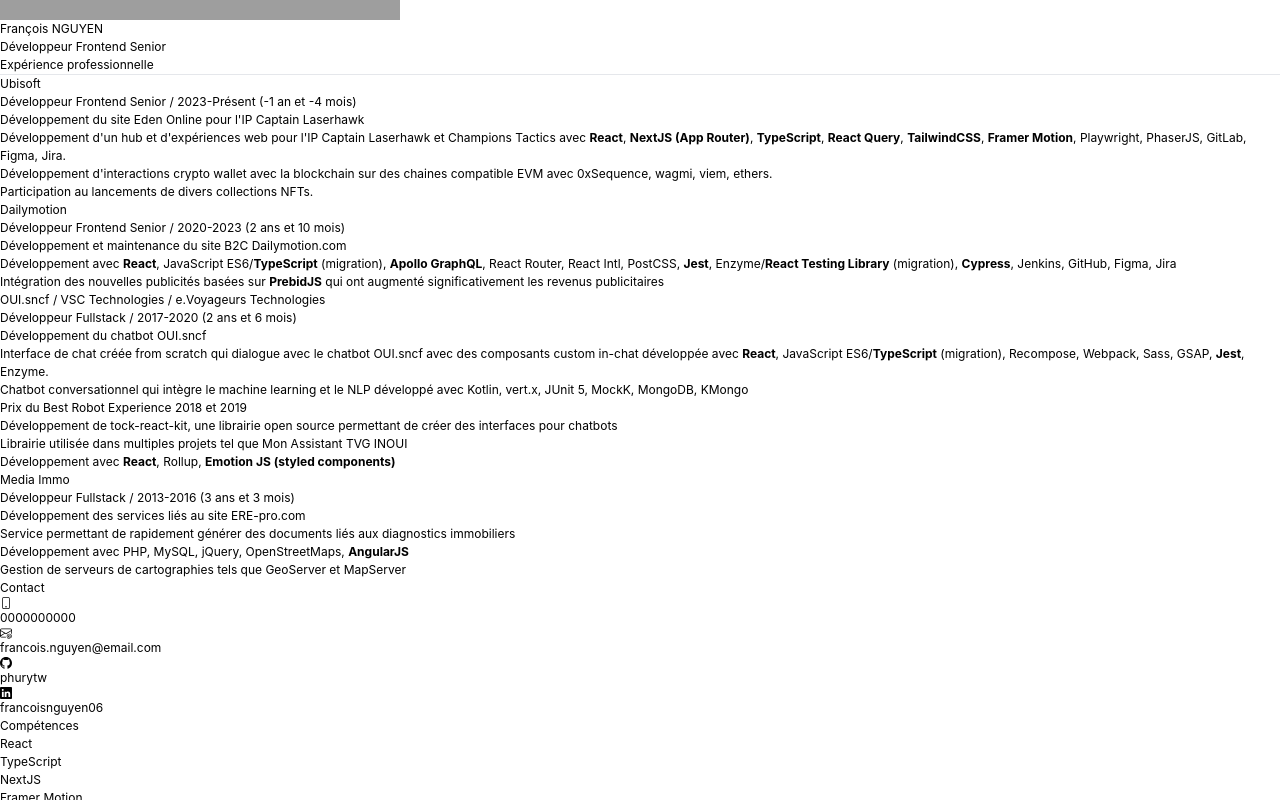
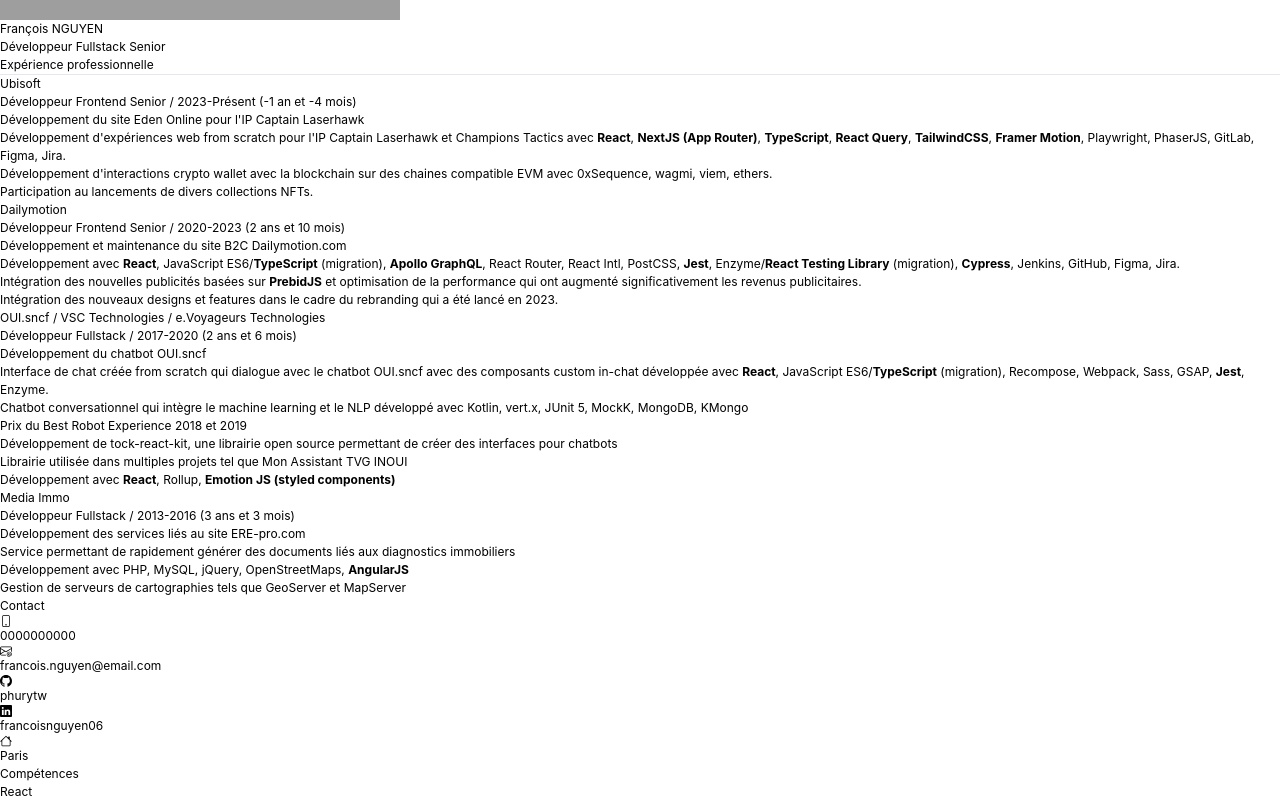
Before and after one commit to phurytw/cv-resume, a React (Vite) app: page / in a window 1280 px wide. Shown: the part 280-1080 px from the top of the page. Built offline with nearby package versions, Linux system fonts and the light colour scheme; grey boxes are pictures that could not be loaded; a web font is replaced by a local one.

Commit message:
Update CV title, adjust layout dimensions, enhance contact section, and refine component styles

```diff
--- a/index.html
+++ b/index.html
@@ -4,7 +4,7 @@
     <meta charset="UTF-8" />
     <link rel="icon" type="image/svg+xml" href="/vite.svg" />
     <meta name="viewport" content="width=device-width, initial-scale=1.0" />
-    <title>Vite + React + TS</title>
+    <title>CV François Nguyen</title>
   </head>
   <body>
     <div id="root"></div>
--- a/src/App.tsx
+++ b/src/App.tsx
@@ -15,7 +15,7 @@
 
 function App() {
   return (
-    <div className="w-[816px] h-[1056px] overflow-hidden">
+    <div className="w-[800px] aspect-[1/1.4142] overflow-hidden">
       <div className="flex">
         <main className="w-4/6">
           <div className="flex">
@@ -32,7 +32,7 @@
             <ExperienceMediaImmo />
           </MainSection>
         </main>
-        <aside className="w-2/6 p-4 h-[1056px] bg-gradient-to-r from-cyan-700 to-blue-800 text-white flex flex-col items-center">
+        <aside className="w-2/6 p-4 h-full bg-gradient-to-r from-cyan-700 to-blue-800 text-white flex flex-col items-center">
           <SideSection title="Contact">
             <Contact />
           </SideSection>
--- a/src/components/Avatar.tsx
+++ b/src/components/Avatar.tsx
@@ -1,3 +1,3 @@
 export default function Avatar() {
-    return <img className="lg:w-24 w-24 mx-4 mt-2 mb-0 rounded-full" src="https://avatars.githubusercontent.com/u/13585306?v=4" alt="avatar" />
+    return <img className="lg:w-32 w-24 mx-4 mt-2 mb-0 rounded-full" src="https://avatars.githubusercontent.com/u/13585306?v=4" alt="avatar" />
 }
--- a/src/components/Contact.tsx
+++ b/src/components/Contact.tsx
@@ -1,19 +1,36 @@
-import { BsPhone, BsEnvelopeAt, BsGithub, BsLinkedin } from 'react-icons/bs';
+import {
+  BsPhone,
+  BsEnvelopeAt,
+  BsGithub,
+  BsLinkedin,
+  BsHouse,
+} from "react-icons/bs";
 
-const phone = import.meta.env.VITE_PHONE || '0000000000'
-const email = import.meta.env.VITE_EMAIL || 'francois.nguyen@email.com'
-const github = import.meta.env.VITE_GITHUB || 'phurytw'
-const linkedin = import.meta.env.VITE_LINKEDIN || 'francoisnguyen06'
+const phone = import.meta.env.VITE_PHONE || "0000000000";
+const email = import.meta.env.VITE_EMAIL || "francois.nguyen@email.com";
+const github = import.meta.env.VITE_GITHUB || "phurytw";
+const linkedin = import.meta.env.VITE_LINKEDIN || "francoisnguyen06";
+const location = import.meta.env.VITE_LOCATION || "Paris";
 
 const contactNumbers = [
   [<BsPhone />, <a href={`tel:${phone}`}>{phone}</a>],
   [<BsEnvelopeAt />, <a href={`mailto:${email}`}>{email}</a>],
   [<BsGithub />, <a href={`https://github.com/${github}`}>{github}</a>],
-  [<BsLinkedin />, <a href={`https://www.linkedin.com/in/${linkedin}`}>{linkedin}</a>]
-]
+  [
+    <BsLinkedin />,
+    <a href={`https://www.linkedin.com/in/${linkedin}`}>{linkedin}</a>,
+  ],
+  [<BsHouse />, <>{location}</>],
+];
 
 export default function Contact() {
   return (
-    <h3 className="font-semi-bold flex flex-col">{contactNumbers.map(([icon, number], i) => <div className="flex items-center"><div className="w-4 m-2 inline-block">{icon}</div> {number}</div>)}</h3>
+    <h3 className="font-semi-bold flex flex-col">
+      {contactNumbers.map(([icon, number], i) => (
+        <div className="flex items-center">
+          <div className="w-4 m-2 inline-block">{icon}</div> {number}
+        </div>
+      ))}
+    </h3>
   );
 }
--- a/src/components/Experience.tsx
+++ b/src/components/Experience.tsx
@@ -25,7 +25,7 @@
     return `${gapRemaining} mois`
   }
 
-  return <div className="my-4">
+  return <div className="my-8">
     <h5 className="text-xl font-bold">{company}</h5>
     <h6 className="text-lg font-semibold mb-2">{role && `${role} / `}{startDate.getFullYear()}-{endDate?.getFullYear() || 'Présent'} ({renderGap()})</h6>
     {children}
--- a/src/components/ExperienceDailymotion.tsx
+++ b/src/components/ExperienceDailymotion.tsx
@@ -16,12 +16,16 @@
             <strong>TypeScript</strong> (migration),{" "}
             <strong>Apollo GraphQL</strong>, React Router, React Intl, PostCSS,{" "}
             <strong>Jest</strong>, Enzyme/<strong>React Testing Library</strong>{" "}
-            (migration), <strong>Cypress</strong>, Jenkins, GitHub, Figma, Jira
+            (migration), <strong>Cypress</strong>, Jenkins, GitHub, Figma, Jira.
           </li>
           <li className="my-1">
             Intégration des nouvelles publicités basées sur{" "}
-            <strong>PrebidJS</strong> qui ont augmenté significativement les
-            revenus publicitaires
+            <strong>PrebidJS</strong> et optimisation de la performance qui ont
+            augmenté significativement les revenus publicitaires.
+          </li>
+          <li className="my-1">
+            Intégration des nouveaux designs et features dans le cadre du
+            rebranding qui a été lancé en 2023.
           </li>
         </ul>
       </Project>
--- a/src/components/ExperienceUbisoft.tsx
+++ b/src/components/ExperienceUbisoft.tsx
@@ -11,7 +11,7 @@
       <Project description="Développement du site Eden Online pour l'IP Captain Laserhawk">
         <ul className="list-disc">
           <li className="my-1">
-            Développement d'un hub et d'expériences web pour l'IP Captain
+            Développement d'expériences web from scratch pour l'IP Captain
             Laserhawk et Champions Tactics avec <strong>React</strong>,{" "}
             <strong>NextJS (App Router)</strong>, <strong>TypeScript</strong>,{" "}
             <strong>React Query</strong>, <strong>TailwindCSS</strong>,{" "}
--- a/src/components/Hobbies.tsx
+++ b/src/components/Hobbies.tsx
@@ -1,6 +1,6 @@
 export default function Hobbies() {
   return (
-    <div className="my-4">
+    <div className="my-4 pb-10">
       Production musicale, investissements en actions et crypto, jeux vidéos,
       fitness, animation japonaise.
     </div>
--- a/src/components/SideSection.tsx
+++ b/src/components/SideSection.tsx
@@ -6,7 +6,7 @@
 }
 
 export default function SideSection({ title, children }: MainSectionProps) {
-  return <div className="text-left my-6 w-full">
+  return <div className="text-left my-8 w-full">
     <h4 className="text-xl">{title}</h4>
     <section className="py-2">{children}</section>
   </div>
--- a/src/components/Title.tsx
+++ b/src/components/Title.tsx
@@ -1,5 +1,5 @@
 export default function Title() {
   return (
-    <h2 className="text-2xl font-semi-bold">Développeur Frontend Senior</h2>
+    <h2 className="text-2xl font-semi-bold">Développeur Fullstack Senior</h2>
   );
 }
```
